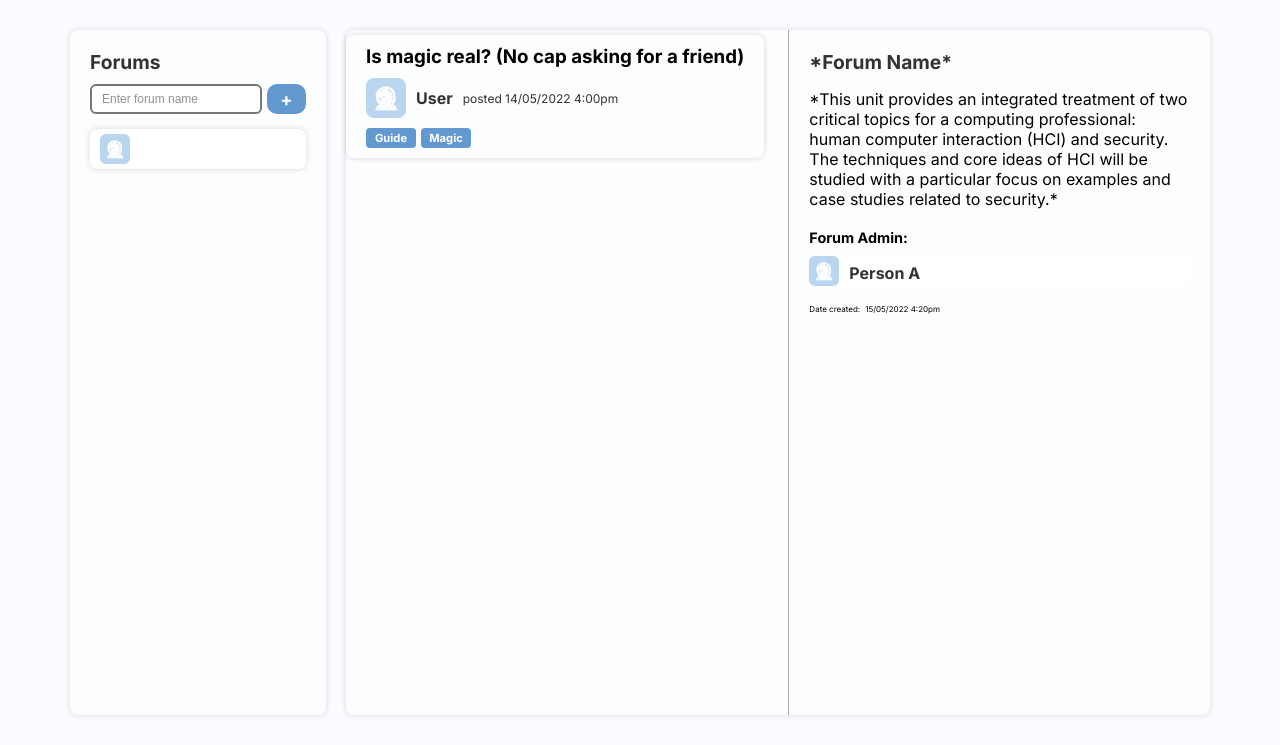
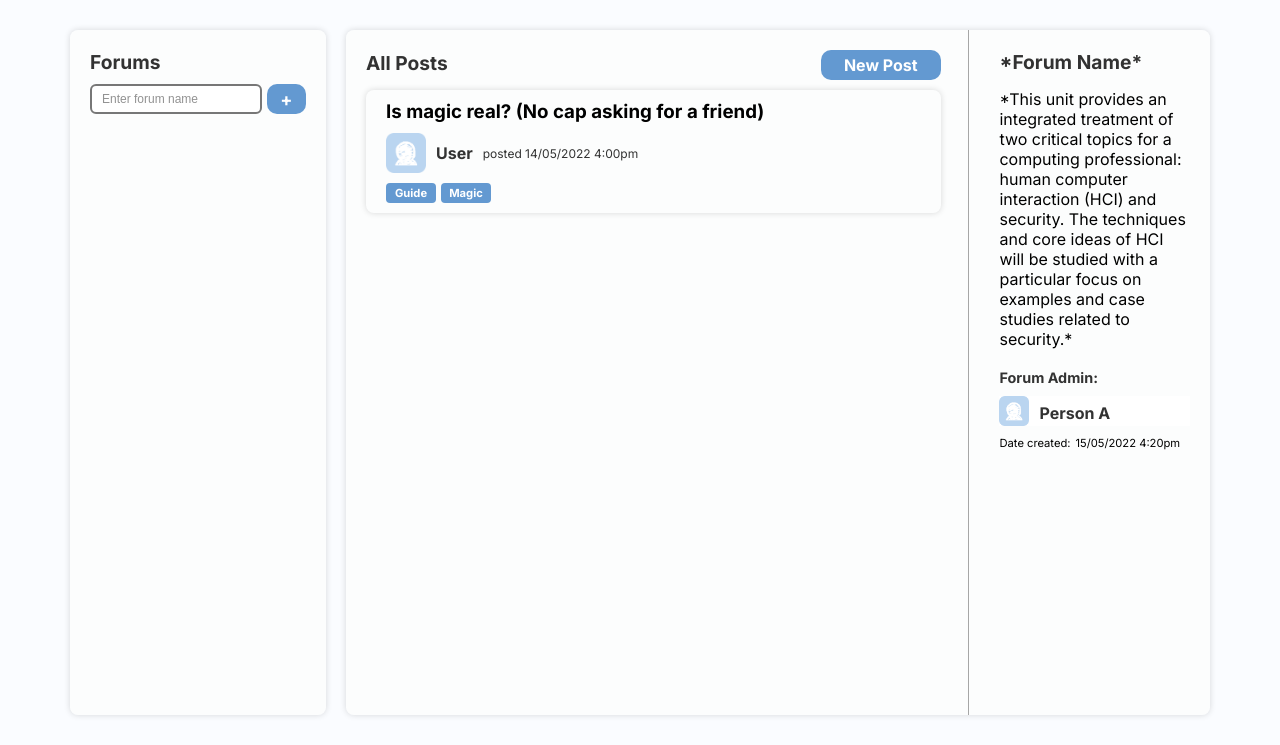
Before and after one commit to AL108/INFO2222-ASG, a Python web app: template src/templates/forums.html in a window 1280 px wide. Shown: the part 55-800 px from the top of the page. Run offline with Jinja, Linux system fonts and the light colour scheme; the template is opened without the code that fills it, so the values that code supplies are empty.

Commit message:
visual bugs fixed

```diff
--- a/src/static/css/forums.css
+++ b/src/static/css/forums.css
@@ -86,8 +86,8 @@ body {
     flex: 0.05;
     border-right: 1px solid #50505080;
     height: 100%;
-    width: 0;
-    margin-left: 10px;
+    width: 10px;
+    margin-right: 10px;
     /* margin-right: 10px; */
 }
 
@@ -157,10 +157,17 @@ body {
 .postsPanel {
     display: flex;
     flex-direction: row;
+    flex: 4;
 }
 
 
 /* ----- New Post View  ----- */
+#newPostContainer {
+    width: 100%;
+    display: none;
+    padding: 20px;
+}
+
 #postInputContainer {
     display: flex;
     flex-direction: column;
@@ -215,15 +222,27 @@ body {
     margin-top: 15px;
 }
 
+.newPostButtons {
+    display:flex;
+    flex-direction: row;
+    justify-content: space-between;
+}
+
 /* ----- All Posts View ----- */
+#allPostContainer {
+    width: 100%;
+    display: block;
+}
+
 .postListPanel {
     height: 70%;
-    width: 100%;
+    /* width: 100%; */
     display: flex;
     flex-direction: column;
     gap: 10px;
     bottom: 0;
-    padding-top: 5px;
+    /* padding-top: 5px; */
+    margin: 20px;
     /* border: 1px solid #dddddd; */
 }
 
@@ -315,18 +334,25 @@ body {
     text-align: right;
 }
 
+.allPostsButton {
+    display:flex;
+    flex-direction: row;
+    justify-content: space-between;
+    align-items: center;
+}
+
+#newPostButton {
+    font-size: 100%;
+    /* margin-bottom: 3%; */
+    width: 100px;
+    height: 30px;
+    /* margin-top: 10px; */
+    /* margin-bottom: 10px; */
+    padding-left: 10px;
+    padding-right: 10px;
+}
 
 
-
-
-
-#new_post_button {
-    font-size: 100%;
-    /* margin-bottom: 3%; */
-    width: 100%;
-    height: 30px;
-    padding-top: 2px;
-}
 
 /* #button_container {
     display: flex;
@@ -350,7 +376,7 @@ body {
     width: 50px;
 }
 .infoHeader {
-    margin-top: 0;
+    color: #323232;
     font-size: 0.9em;
 }
 
@@ -383,7 +409,11 @@ body {
     display: flex;
     flex-direction: row;
     gap: 5px;
-    font-size: 0.5em;
+    font-size: 0.7em;
+}
+
+.dateCreatedInfo > p {
+    margin: 0;
 }
 
 .horizontal_line {
@@ -396,15 +426,7 @@ body {
 }
 
 
-/*  ------------ Post Panel ---------------*/
-
-
-
-
-
-
-
-
+/*  ------------ Commented out functions ---------------*/
 
 /* #toBox {
     display: flex;
@@ -508,6 +530,13 @@ body {
 
 /*  ------------------------------- Forums List Panel -------------------------------*/
 
+#forumsContainer {
+    position: relative;
+    display: flex;
+    flex-direction: column;
+    gap: 5px;
+}
+
 .addForumContainer {
     display: flex;
     flex-direction: row;
@@ -529,13 +558,6 @@ body {
     flex: 1;
     width: 30px;
     height: 30px;
-}
-
-#forumsContainer {
-    position: relative;
-    display: flex;
-    flex-direction: column;
-    gap: 5px;
 }
 
 #forumsList {
@@ -569,9 +591,9 @@ body {
     margin: 0;
 }
 
-/* #forumTemplate {
+#forumTemplate {
     display: none;
-} */
+}
 
 #overlay {
     position: fixed;
--- a/src/templates/forums.html
+++ b/src/templates/forums.html
@@ -67,26 +67,37 @@
             <div class="postsPanel">
 
                 <!-- New Post -->
-                <!-- <div id="postInputContainer">
+                <div id="newPostContainer">
+                    <div id="postInputContainer">
+                        <h2 class="panelLabel inter_bold">New Post</h2>
                         <div class="flexInput">
                             <h3 class="inter panelLabel infoLabel">Title</h3>
-                        <input class="msgInputBox inter inputBoxStyle" id='titleField' type="text" placeholder="Enter your post's title"/>
+                            <input class="forumInputBox inter inputBoxStyle" id='titleField' type="text" placeholder="Enter your post's title"/>
                         </div>
 
                         <div class="flexInput">
                             <h3 class="inter panelLabel infoLabel">Tag</h3>
-                        <div class="divPlaceholder inter msgInputBox inputBoxStyle" id='tagField' msgPlaceHolder="Enter your post's tag" contentEditable="true"></div>
+                            <div class="divPlaceholder inter forumInputBox inputBoxStyle" id='tagField' msgPlaceHolder="Enter your post's tag" contentEditable="true"></div>
                         </div>
 
                         <div class="divPlaceholder inter inputBoxStyle" id="postTextField" msgPlaceHolder="Write your post message" contentEditable="true"></div>
-                    <div>
-                        <button class="button_theme" id="msgSubmit" onclick="sendMessage(event);">Post</button>
+                        <div class="newPostButtons">
+                            <!-- <div class="backButton inter_bold button_theme" onclick="returnToAllPosts()">Back</div> -->
+                            <button class="button_theme" id="msgSubmit" onclick="viewAllPosts();">Back</button>
+                            <button class="button_theme" id="msgSubmit" onclick='console.log("New post");'>Post</button>
                         </div>
-                </div> -->
+                    </div>
+                </div>
+
 
 
                 <!-- All Posts -->
+                <div id="allPostContainer">
                     <div class="postListPanel" id ="postList">
+                        <div class="allPostsButton">
+                            <h2 class="panelLabel inter_bold">All Posts</h2>
+                            <div class="button_theme inter_bold" id="newPostButton" type="button" name="button" onclick="viewNewPost()">New Post</div>
+                        </div>
                         <div class="postBox container" id="">
                             <!-- Title -->
                             <h3 class="postTitle inter_bold">Is magic real? (No cap asking for a friend)</h3>
@@ -112,6 +123,7 @@
 
                         </div>
 
+                    </div>
                 </div>
 
             </div>
```
Also changed, not shown: src/static/js/script_tail.js (+110 -93 lines). Lines whose indentation alone changed are shown as unchanged.
